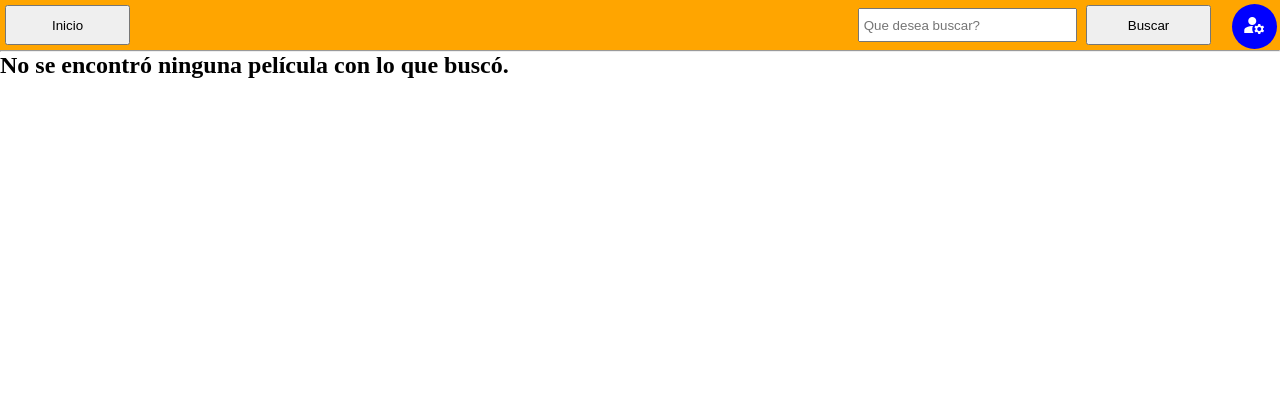
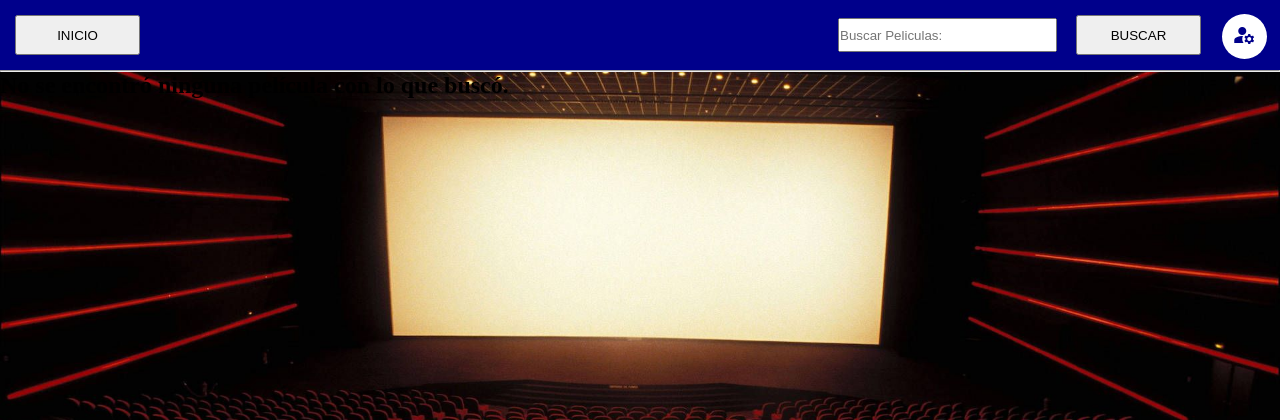
Before and after one commit to FacundoElizalde/Trabajo-Final-Programaci-n-II, a Flask app: template templates/peliculas.html in a window 1280 px wide. Shown: the top 420 px of the page. Run offline with Flask 3, Linux system fonts and the light colour scheme; the template is opened without the code that fills it, so the values that code supplies are empty.

Commit message:
Adaptacion y cambios de estilos en el apartado del cuerpo principal

```diff
--- a/json/peliculas.json
+++ b/json/peliculas.json
@@ -39,7 +39,7 @@
         "Fecha_Estreno": "17 de Julio",
         "Director": "Christoper Nolan",
         "Genero": "Acción",
-        "img": "https://static.wikia.nocookie.net/batman/images/4/4b/Espanol_3584-1-.jpg/revision/latest?cb=20141102170439&path-prefix=es",
+        "img": "https://i.ebayimg.com/images/g/lpUAAOSwgZJfjIhO/s-l1600.jpg",
         "Comentarios":[ ],
         "Sinopsis": "Batman tiene que mantener el equilibrio entre el heroísmo y el vigilantismo para pelear contra un vil criminal conocido como el Guasón, que pretende sumir Ciudad Gótica en la anarquía."
     },
--- a/static/css/e_index.css
+++ b/static/css/e_index.css
@@ -2,23 +2,25 @@
     padding:0;
     margin: 0;
 }
-
+body{
+    background-image: url(../img/fondo.jpg);
+    background-repeat: no-repeat;
+    background-size: cover;
+}
 header {
-    height: 50px;
+    height: 70px;
     width: 100%;
-    background-color: orange;
+    background-color: darkblue;
 }
-
 header nav {
     display:flex;
     flex-direction: row;
 }
-
 .boton-menu {
     align-self: center;
     width: 125px;
     height: 40px;
-    margin:5px;
+    margin:15px;
 }
 
 .buscador {
@@ -39,8 +41,9 @@ header nav {
     border-style:hidden;
     width: 45px;
     height: 45px;
-    color:white;
-    background-color: blue;
+    margin: 10px;
+    color: darkblue;
+    background-color: white;
 }
 
 button:hover {
@@ -63,11 +66,14 @@ button:hover {
 }
 
 .articulos div p {
-    position:absolute;
+    position: absolute;
     bottom:1.25%;
     width: 100%;
-    height: 15%;
-    background: #FF7A59;
+    height: 15%;;
+    background: darkblue;
     opacity: .6;
     align-items: center;
+    font-family: Arial Black;
+    color: white;
+    text-align: center;
 }
--- a/templates/peliculas.html
+++ b/templates/peliculas.html
@@ -1,7 +1,7 @@
 <!DOCTYPE html>
 <html>
     <head>
-        <title>Películas Online</title>
+        <title>CINEREVIEW.COM</title>
         <link href="https://fonts.googleapis.com/icon?family=Material+Icons" rel="stylesheet">
         <meta charset="utf-8">
 
@@ -15,15 +15,15 @@
                     <div>
                         <form method="get" action="peliculas">
                             <button class="boton-menu">
-                                <p>Inicio</p>
+                                <p>INICIO</p>
                             </button>
                         </form>
                     </div>
 
                     <div class="buscador">
                         <form action="/buscar" method="POST" class="formulario_buscar">
-                            <input type="text" name="info_buscar" placeholder=" Que desea buscar?" class="input_buscador">
-                            <input type="submit" value="Buscar" class="boton-menu"/>
+                            <input type="text" name="info_buscar" placeholder="Buscar Peliculas:" class="input_buscador">
+                            <input type="submit" value="BUSCAR" class="boton-menu"/>
                         </form>
                     </div>
 
--- a/templates/perfil.html
+++ b/templates/perfil.html
@@ -1,7 +1,7 @@
 <!DOCTYPE html>
 <html>
     <head>
-        <title>Plantilla Perfil</title>
+        <title>CINEREVIEW PERFIL</title>
         <meta charset="utf-8">
     </head>
 
```
Also changed, not shown: static/img/fondo.jpg.
